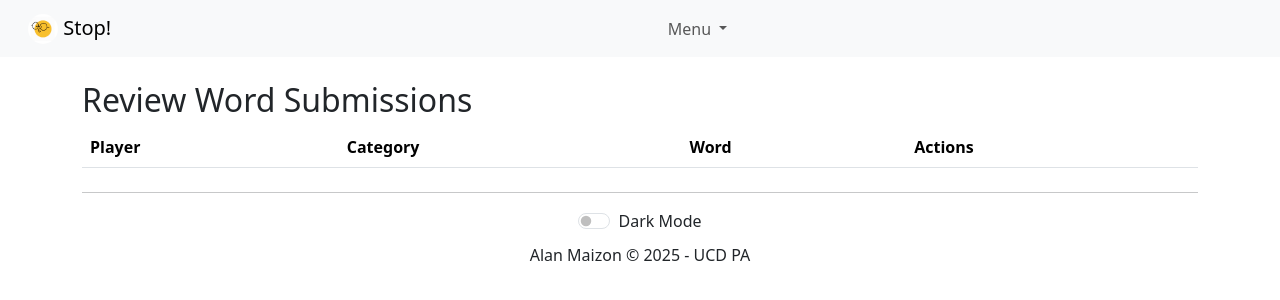
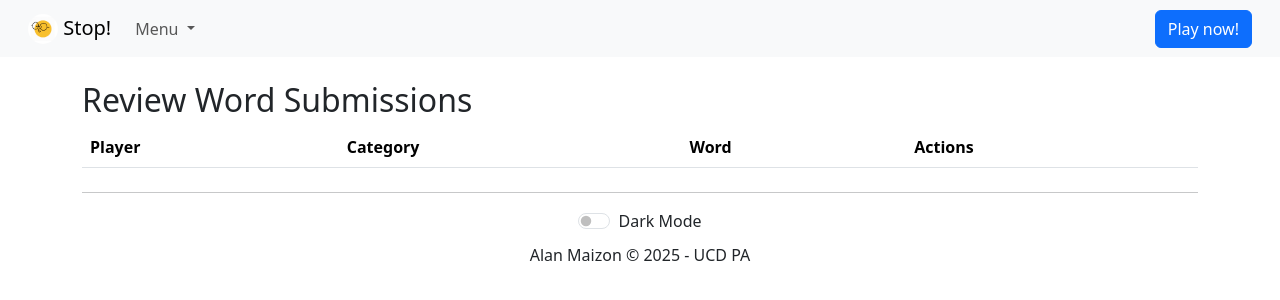
Before and after one commit to alanmaizon/stop_game, a Django app: page /communication/review-submissions/ in a window 1280 px wide. Shown: the top 300 px of the page. Run offline with Django 5.2, Linux system fonts and the light colour scheme; the visitor is signed in with stand-in values (Sample User, id 1); data that the repository does not hold is empty; some libraries are stand-ins or nearby versions.

Commit message:
change nav

```diff
--- a/core/templates/base.html
+++ b/core/templates/base.html
@@ -23,10 +23,10 @@
                 <img src="{% static 'default-avatar.png' %}" alt="Logo" width="30" height="30" class="d-inline-block align-text-top" style="border-radius: 50%;">
                 Stop!
             </a>
-            <button class="navbar-toggler" type="button" data-bs-toggle="collapse" data-bs-target="#navbarNav" aria-controls="navbarNav" aria-expanded="false" aria-label="Toggle navigation">
+            <button class="navbar-toggler" type="button" data-bs-toggle="collapse" data-bs-target="#navbarNav" aria-controls="navbarNav" aria-expanded="false" aria-label="Toggle navigation" style="margin-left: auto;">
                 <span class="navbar-toggler-icon"></span>
             </button>
-            <div class="collapse navbar-collapse justify-content-center" id="navbarNav">
+            <div class="collapse navbar-collapse ms-auto" id="navbarNav">
                 <ul class="navbar-nav">
                     {% if user.is_authenticated %}
                         <li class="nav-item dropdown">
@@ -51,6 +51,7 @@
                     {% endif %}
                 </ul>
             </div>
+            <a class="btn btn-primary me-3" href="{% url 'game:start' %}">Play now!</a>
         </div>
     </nav>
     <div class="container mt-4">
```
